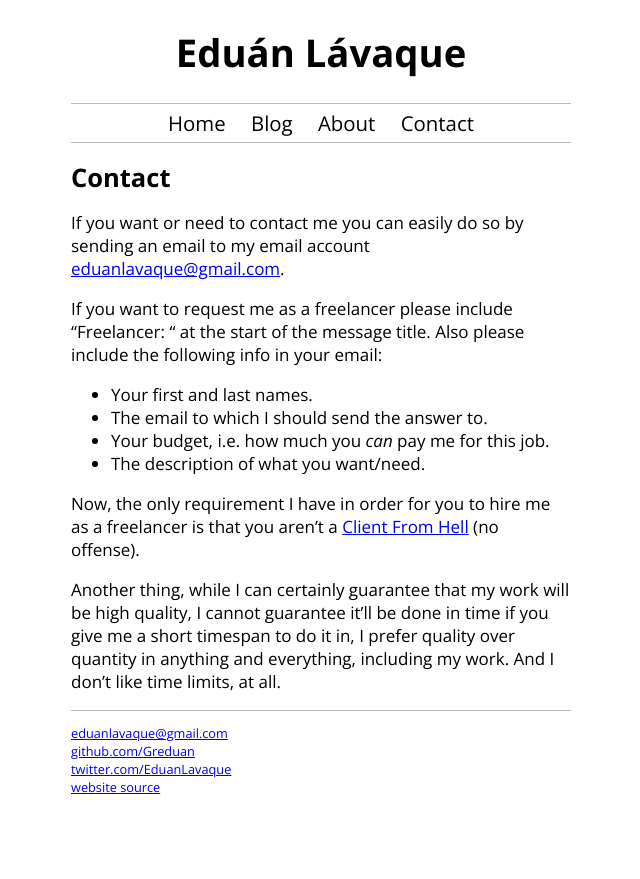
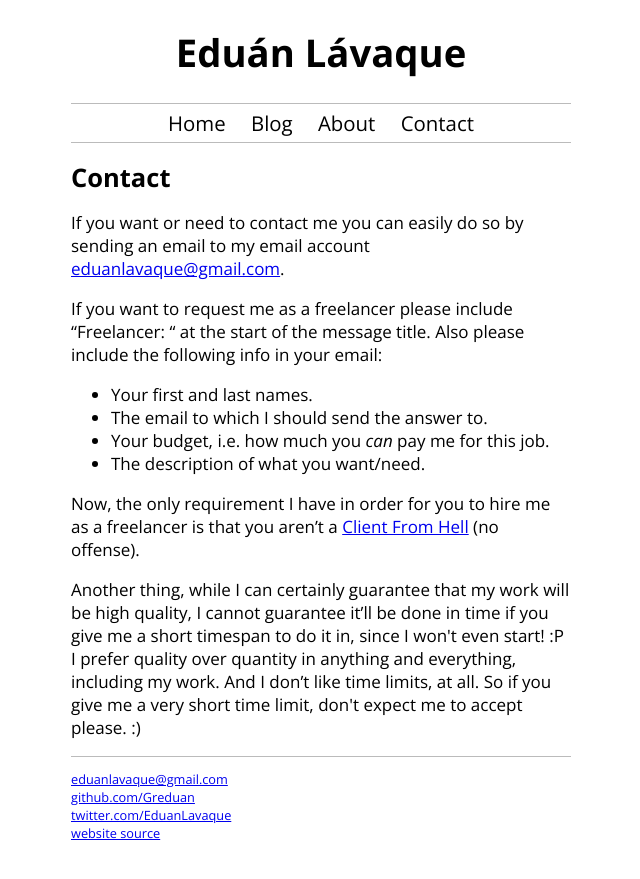
Before and after one commit to greduan/blog-content, a Jekyll site: the page built from contact.html, in a window 1280 px wide. Shown: the top 879 px of the page, without its empty margins (319-959 px from the left). Built offline with Jekyll 4.4.1, drawn with Linux system fonts in a browser that asks for light colours; Markdown is read by kramdown in place of the engine named in the settings.

Commit message:
Changed a line in contact.html

```diff
--- a/contact.html
+++ b/contact.html
@@ -20,4 +20,4 @@ menuOrder: 4
 
 <p>Now, the only requirement I have in order for you to hire me as a freelancer is that you aren’t a <a href="http://clientsfromhell.net/">Client From Hell</a> (no offense).</p>
 
-<p>Another thing, while I can certainly guarantee that my work will be high quality, I cannot guarantee it’ll be done in time if you give me a short timespan to do it in, I prefer quality over quantity in anything and everything, including my work. And I don’t like time limits, at all.</p>
+<p>Another thing, while I can certainly guarantee that my work will be high quality, I cannot guarantee it’ll be done in time if you give me a short timespan to do it in, since I won't even start! :P I prefer quality over quantity in anything and everything, including my work. And I don’t like time limits, at all. So if you give me a very short time limit, don't expect me to accept please. :)</p>
```
